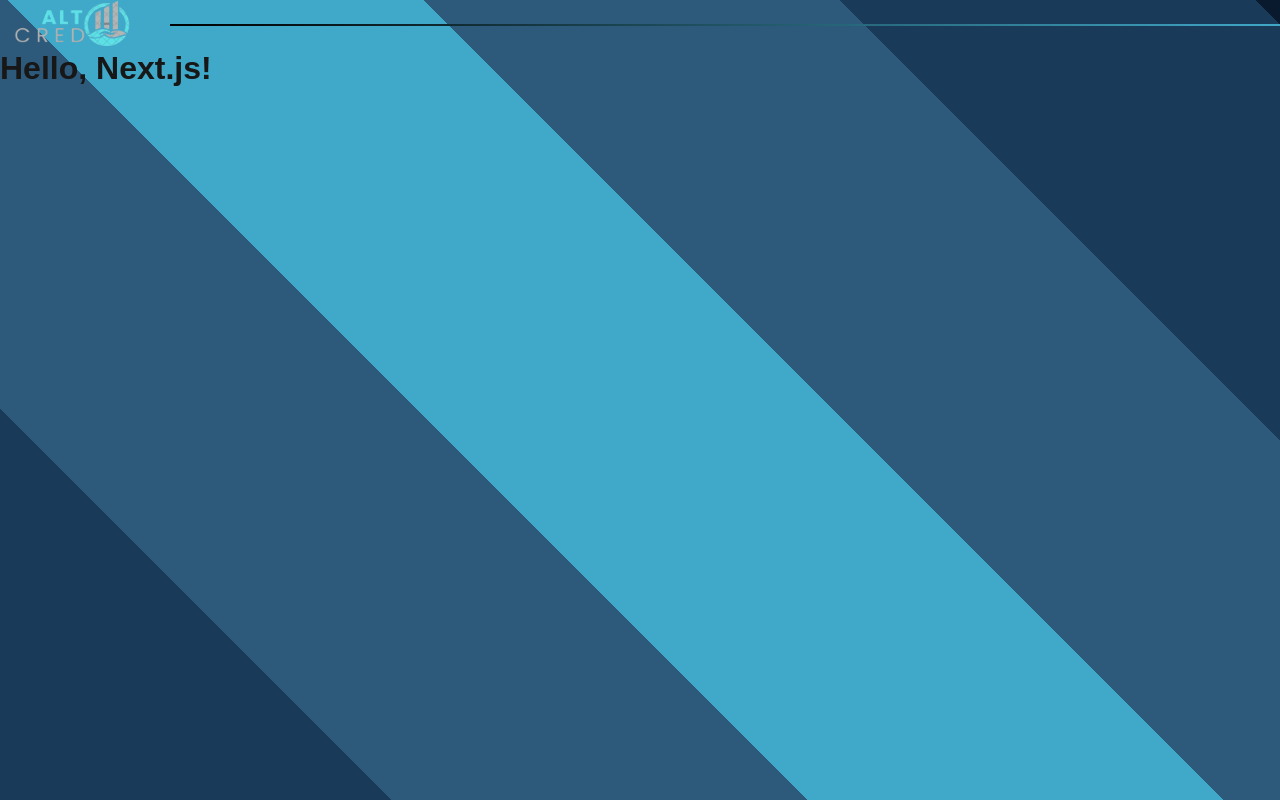
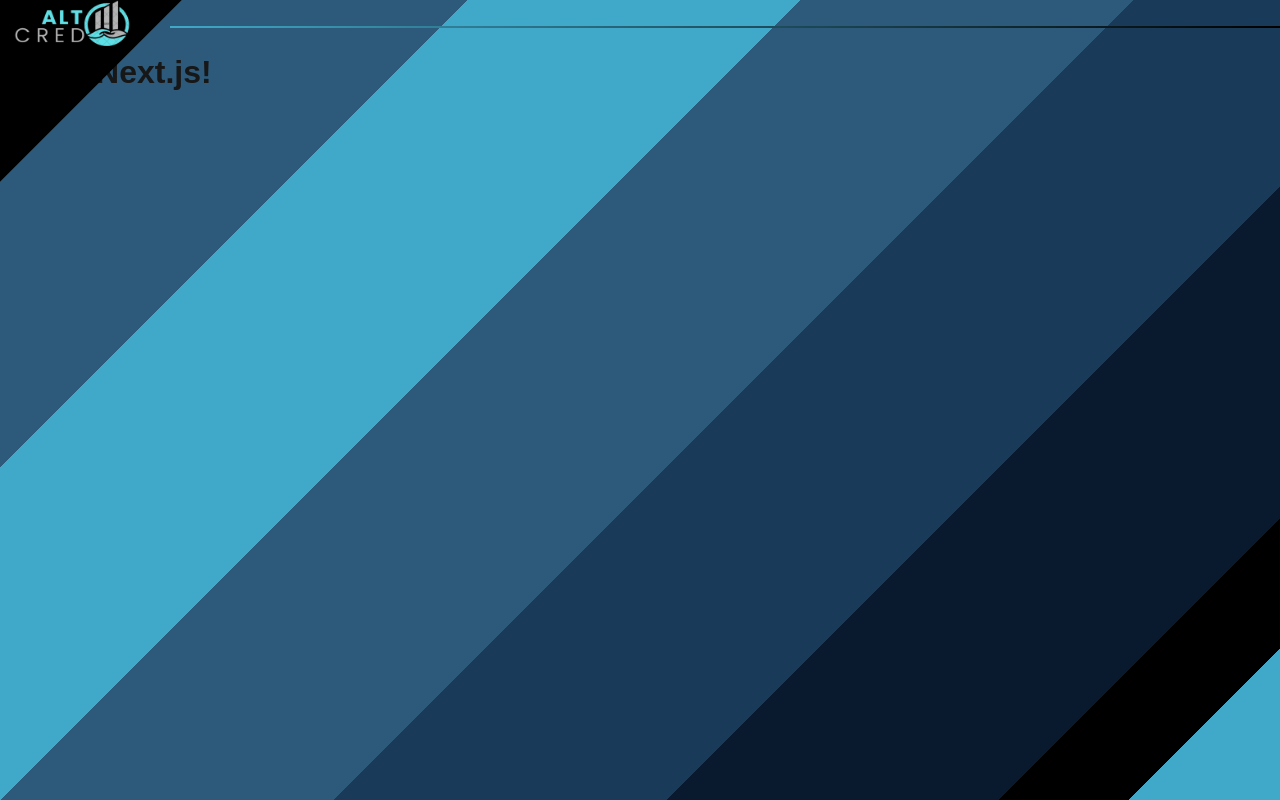
Before and after one commit to vedbhadani/AltCred, a Next.js app in the folder frontend/: page / in a window 1280 px wide. Built offline with nearby package versions, Linux system fonts and the light colour scheme.

Commit message:
bg and pattern

```diff
--- a/frontend/src/app/globals.css
+++ b/frontend/src/app/globals.css
@@ -2,30 +2,24 @@
   --background: #ffffff;
   --foreground: #171717;
 }
-
 @media (prefers-color-scheme: dark) {
   :root {
     --background: #0a0a0a;
-    --foreground: #ededed;
-  }
-}
+    --foreground: #ededed;}}
 
 html {
   height:100%;
   background:
     repeating-linear-gradient(
-      45deg,
-      #000000 0%,#000000 10%,#0a1a2e 10%,#0a1a2e 20%,
-      #1a3a5a 20%,#1a3a5a 30%,#2d5a7a 30%,#2d5a7a 40%,
-      #40a8c8 40%,#40a8c8 50%,#2d5a7a 50%,#2d5a7a 60%,
-      #1a3a5a 60%,#1a3a5a 70%,
-      #0a1a2e 70%,#0a1a2e 80%,
-      #000000 80%, #000000 90%,
-      #0a1a2e 90%,#0a1a2e 100%
-    ),linear-gradient(135deg, #000000 0%,#1a3a5a 50%,#40a8c8 100%);
+      -45deg,
+      #000000 0%,#000000 8%,#0a1a2e 8%,#0a1a2e 16%,
+      #1a3a5a 16%,#1a3a5a 24%,#2d5a7a 24%,#2d5a7a 32%,
+      #40a8c8 32%,#40a8c8 40%,#2d5a7a 40%,#2d5a7a 48%,
+      #1a3a5a 48%,#1a3a5a 56%,#0a1a2e 56%,#0a1a2e 64%,#000000 64%,#000000 72%,#0a1a2e 72%,#0a1a2e 80%,#1a3a5a 80%,#1a3a5a 88%,#2d5a7a 88%,#2d5a7a 96%,#40a8c8 96%,#40a8c8 100%
+    ),linear-gradient(-45deg, #40a8c8 0%,#1a3a5a 50%,#000000 100%);
   background-attachment:fixed;
   background-size:200% 200%;
-  animation:zigzag 10s ease infinite;
+  animation:zigzag 20s ease infinite;
 }
 @keyframes zigzag {
   50% {
@@ -44,17 +38,17 @@
   color: var(--foreground);
   background:
     repeating-linear-gradient(
-      45deg,
-      #000000 0%,#000000 10%,#0a1a2e 10%,#0a1a2e 20%,
-      #1a3a5a 20%,#1a3a5a 30%,#2d5a7a 30%,
-      #2d5a7a 40%,#40a8c8 40%,#40a8c8 50%,
-      #2d5a7a 50%,#2d5a7a 60%,#1a3a5a 60%,#1a3a5a 70%,
-      #0a1a2e 70%,#0a1a2e 80%,#000000 80%,#000000 90%,#0a1a2e 90%,#0a1a2e 100%
+      -45deg,
+      #000000 0%,
+      #000000 8%,#0a1a2e 8%,#0a1a2e 16%,
+      #1a3a5a 16%,#1a3a5a 24%,#2d5a7a 24%,
+      #2d5a7a 32%,#40a8c8 32%,#40a8c8 40%,
+      #2d5a7a 40%,#2d5a7a 48%,#1a3a5a 48%,#1a3a5a 56%,#0a1a2e 56%,#0a1a2e 64%,#000000 64%,#000000 72%,#0a1a2e 72%,#0a1a2e 80%,#1a3a5a 80%,#1a3a5a 88%,#2d5a7a 88%,#2d5a7a 96%,#40a8c8 96%,#40a8c8 100%
     ),
-    linear-gradient(135deg, #000000 0%, #1a3a5a 50%, #40a8c8 100%);
+    linear-gradient(-45deg, #40a8c8 0%, #1a3a5a 50%, #000000 100%);
   background-attachment:fixed;
   background-size:200% 200%;
-  animation:zigzag 10s ease infinite;
+  animation:zigzag 20s ease infinite;
   font-family: Arial, Helvetica, sans-serif;
   -webkit-font-smoothing: antialiased;
   -moz-osx-font-smoothing: grayscale;
--- a/frontend/src/app/page.js
+++ b/frontend/src/app/page.js
@@ -3,6 +3,15 @@
 export default function Page() {
   return <>
     <Navbar />
+    <div style={{
+      position:'fixed',
+      bottom:'-200px',
+      right:'-200px',
+     transform:'rotate(135deg)',
+      borderLeft:'250px solid transparent',
+      borderRight:'250px solid transparent',
+      borderBottom:'250px solid #40a8c8',
+    }}></div>
     <h1>Hello, Next.js!</h1>
   </>
 }
--- a/frontend/src/components/Logo.jsx
+++ b/frontend/src/components/Logo.jsx
@@ -1,7 +1,16 @@
 import Image from 'next/image'
 import logoImage from '../../public/logo.png'
 const Logo=()=>{
-    return<>
-        <Image src={logoImage} alt="AltCred Logo" width={150} height={50}/>
-    </>}
+    return<div style={{position:'relative',display:'inline-block'}}>
+        <div style={{
+            position:'absolute',
+            top:'10%',
+            transform:'translate(-50%, -50%) rotate(-45deg)',
+            borderLeft:'250px solid transparent',
+            borderRight:'250px solid transparent',
+            borderBottom:'250px solid #000000',}}></div>
+        <div style={{position:'relative',zIndex:1}}>
+            <Image src={logoImage} alt="AltCred Logo" width={150} height={50}/>
+        </div>
+    </div>}
 export default Logo;
--- a/frontend/src/components/Navbar.jsx
+++ b/frontend/src/components/Navbar.jsx
@@ -2,6 +2,6 @@
 const Navbar=()=>{
     return <div style={{display:'flex',alignItems:'center',gap:'20px'}}>
         <Logo />
-        <div style={{height:'2px',flex:1,background:'linear-gradient(to right, #000000, #40a8c8)'}}></div>
+        <div style={{height:'2px',flex:1,background:'linear-gradient(to right, #40a8c8, #000000)'}}></div>
     </div>}
 export default Navbar;
```
